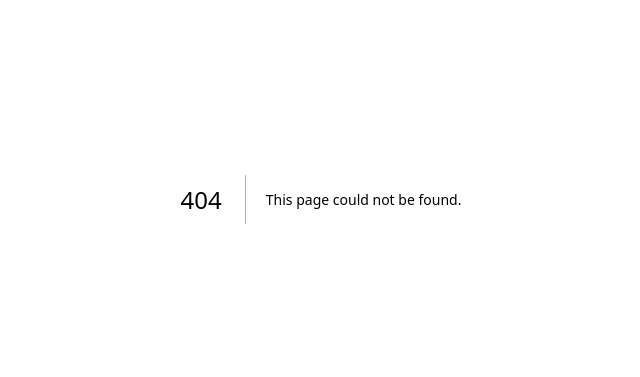
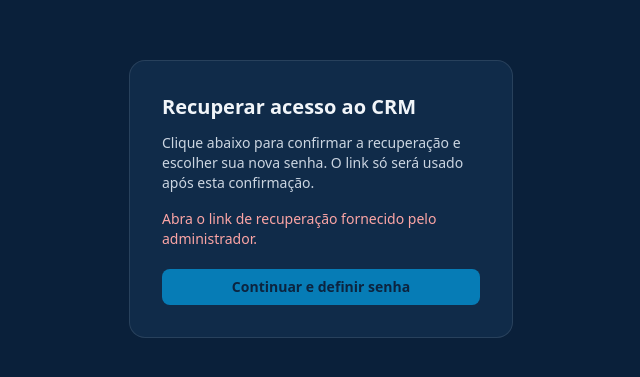
Before and after one commit to brennosimpledev/comercial_simpledev, a Next.js app: page /auth/confirm in a window 1280 px wide. Before the commit this address had no page. Shown: the part 201-578 px from the top of the page, without its empty margins (319-959 px from the left). Built offline with nearby package versions, Linux system fonts and the light colour scheme.

Commit message:
fix: support confirmed admin-assisted password recovery

```diff
--- /dev/null
+++ b/src/app/auth/confirm/ConfirmForm.tsx
@@ -0,0 +1,33 @@
+'use client';
+import {useEffect, useState} from 'react';
+import {useRouter} from 'next/navigation';
+import {confirmRecovery} from './actions';
+
+export default function ConfirmForm() {
+  const router = useRouter();
+  const [token, setToken] = useState('');
+  const [error, setError] = useState('');
+  const [pending, setPending] = useState(false);
+  useEffect(() => {
+    const value = new URLSearchParams(window.location.hash.slice(1)).get('token_hash');
+    if (value) {
+      setToken(value);
+      window.history.replaceState(null, '', window.location.pathname);
+    } else setError('Abra o link de recuperação fornecido pelo administrador.');
+  }, []);
+  async function confirm() {
+    setPending(true);
+    setError('');
+    try {
+      const result = await confirmRecovery(token);
+      if (result.error) { setError(result.error); setPending(false); }
+      else { setToken(''); router.replace('/auth/update-password'); router.refresh(); }
+    } catch { setError('Falha na conexão. Tente novamente.'); setPending(false); }
+  }
+  return <main className="flex min-h-screen items-center justify-center bg-navy px-4"><div className="w-full max-w-sm rounded-2xl border border-white/10 bg-navy-mid p-8">
+    <h1 className="text-xl font-semibold">Recuperar acesso ao CRM</h1>
+    <p className="mt-3 text-sm text-slate-300">Clique abaixo para confirmar a recuperação e escolher sua nova senha. O link só será usado após esta confirmação.</p>
+    {error && <p role="alert" className="mt-4 text-sm text-red-300">{error}</p>}
+    <button type="button" onClick={confirm} disabled={!token || pending} className="sd-btn mt-5 w-full">{pending ? 'Confirmando…' : 'Continuar e definir senha'}</button>
+  </div></main>;
+}
--- /dev/null
+++ b/src/app/auth/confirm/actions.ts
@@ -0,0 +1,16 @@
+"use server";
+import {createClient} from '@/lib/supabase/server';
+
+export async function confirmRecovery(token: string) {
+  if (typeof token !== 'string' || !/^[a-f0-9]{40,128}$/i.test(token)) {
+    return {error: 'Link de recuperação inválido.'};
+  }
+  try {
+    const db = await createClient();
+    const {error} = await db.auth.verifyOtp({token_hash: token, type: 'recovery'});
+    if (error) return {error: 'Este link expirou ou já foi usado. Solicite um novo link ao administrador.'};
+    return {success: true};
+  } catch {
+    return {error: 'Não foi possível confirmar o link. Tente novamente.'};
+  }
+}
--- /dev/null
+++ b/src/app/auth/confirm/page.tsx
@@ -0,0 +1,3 @@
+import ConfirmForm from './ConfirmForm';
+export const metadata = {robots: {index: false, follow: false}, referrer: 'no-referrer'};
+export default function ConfirmPage() { return <ConfirmForm/>; }
```
Also changed, not shown: 2 other files (tests, documents, lock files or other folders).
